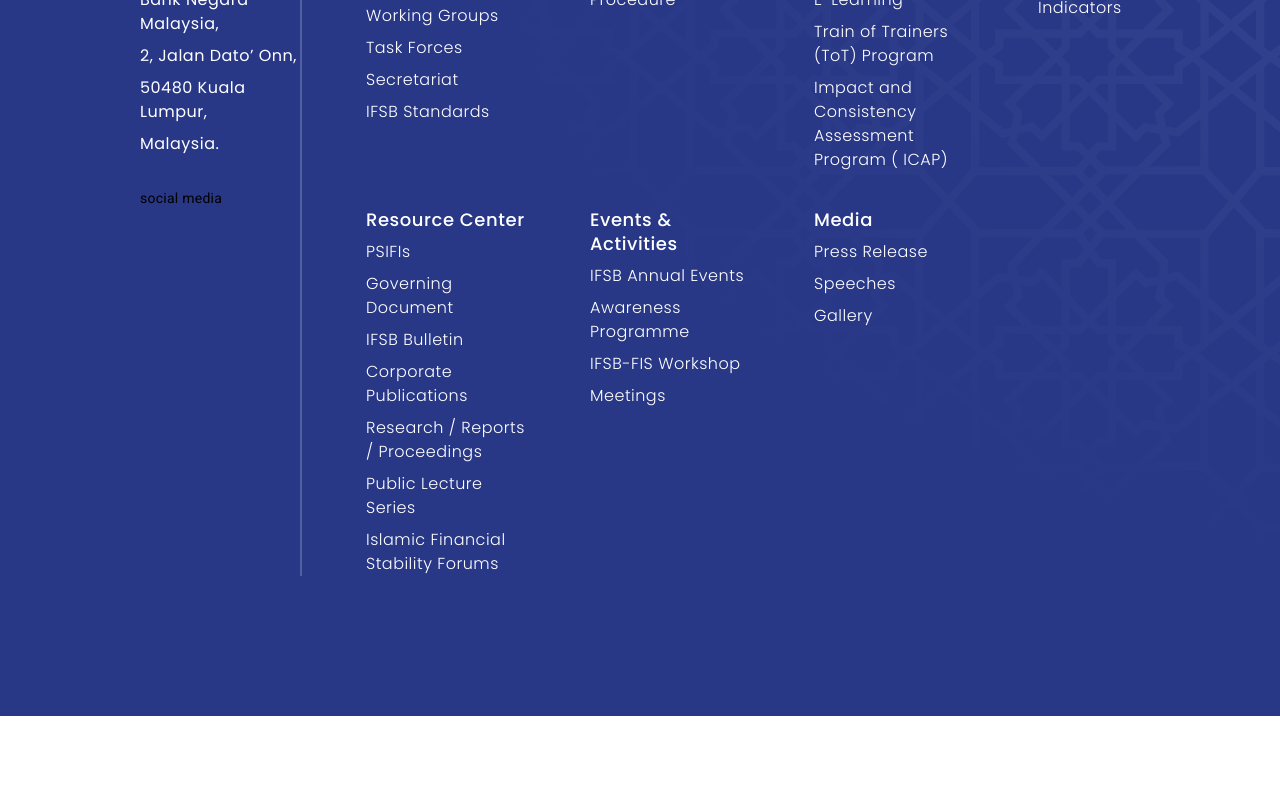
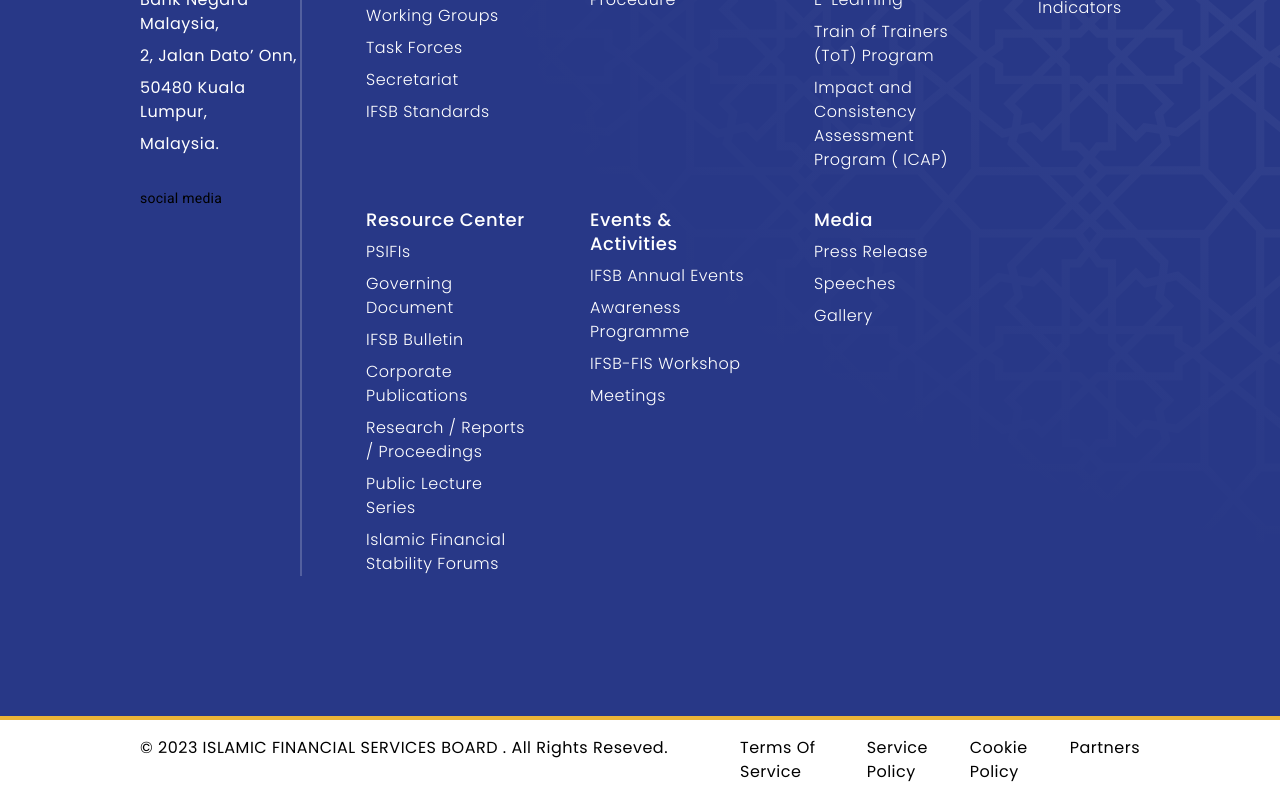
Before and after one commit to SyafiqNordin/frontend_test_seetru_studio, an Angular app: page /establishment in a window 1280 px wide. Shown: the part 5709-6509 px from the top of the page. Before the commit the page ends 6425 px from the top, so only its background shows below. Built offline with nearby package versions, Linux system fonts and the light colour scheme; a web font is replaced by a local one.

Commit message:
Modified fpoter section

```diff
--- a/src/app/components/footer/footer.component.html
+++ b/src/app/components/footer/footer.component.html
@@ -1 +1,15 @@
-<p>footer works!</p>
+<section class="pt-16 pb-16 pl-140 pr-140">
+    <div class="flex-row">
+        <div class="flex-60">
+            <h4 class="poppins-text no-margin">© 2023 ISLAMIC FINANCIAL SERVICES BOARD . All Rights Reseved.</h4>
+        </div>
+        <div class="flex-40">
+            <div class="flex-row flex-space-between">
+                <h4 class="poppins-text no-margin">Terms Of Service</h4>
+                <h4 class="poppins-text no-margin">Service Policy</h4>
+                <h4 class="poppins-text no-margin">Cookie Policy</h4>
+                <h4 class="poppins-text no-margin">Partners</h4>
+            </div>
+        </div>
+    </div>
+</section>
--- a/src/app/components/footer/footer.component.scss
+++ b/src/app/components/footer/footer.component.scss
@@ -0,0 +1,5 @@
+:host {
+    section {
+        border-top: 4px solid #EBB437;
+    }
+}
--- a/src/app/pages/establishment/establishment.component.html
+++ b/src/app/pages/establishment/establishment.component.html
@@ -185,4 +185,5 @@
 
     <app-newsletter></app-newsletter>
     <app-footer-menu></app-footer-menu>
+    <app-footer></app-footer>
 </section>
```
